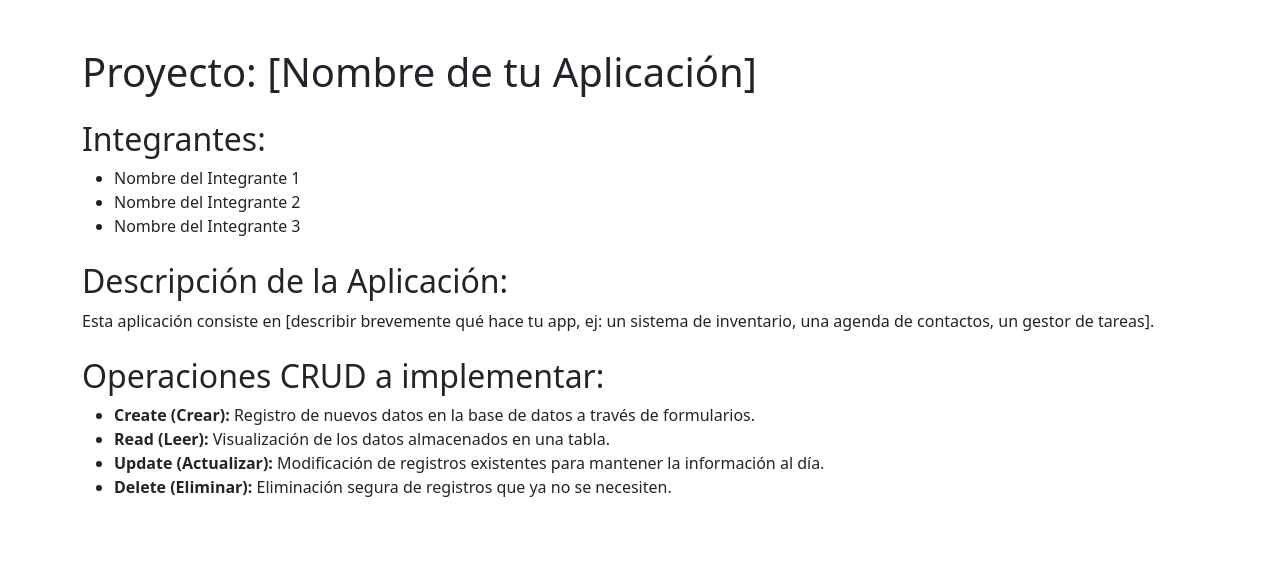
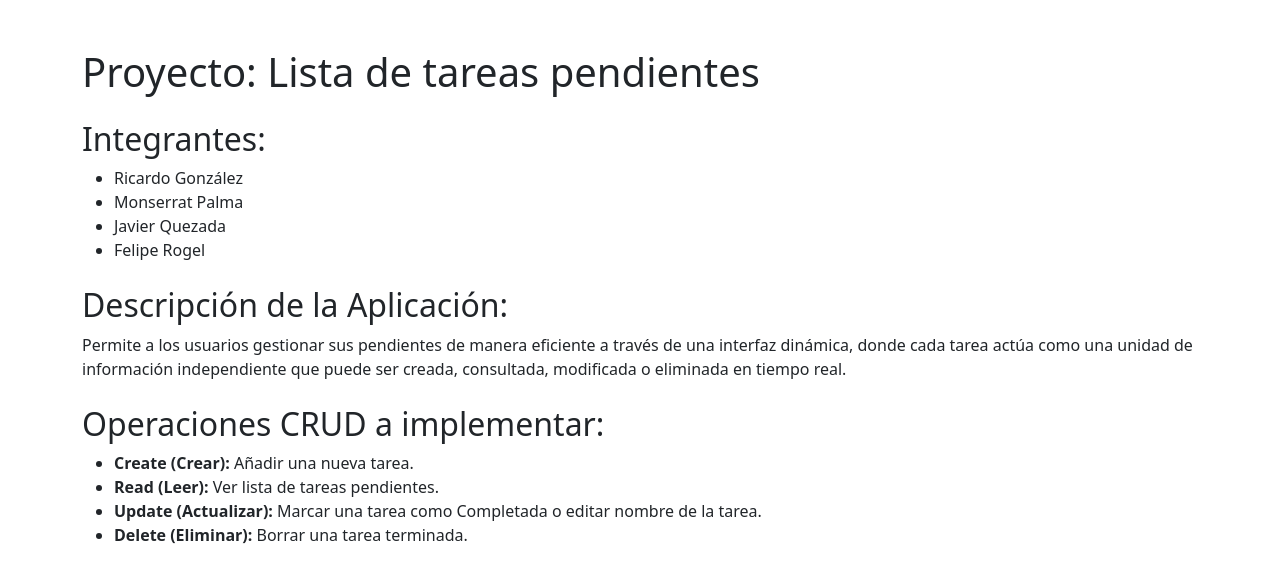
Before and after one commit to Mokantg/Taller_De_Ingenieria, a PHP site: page / in a window 1280 px wide. Shown: the top 583 px of the page. Run offline with PHP 8.4, Linux system fonts and the light colour scheme.

Commit message:
Estructura base de index.php

```diff
--- a/index.php
+++ b/index.php
@@ -2,34 +2,35 @@
 <html lang="es">
 <head>
     <meta charset="UTF-8">
-    <title>Proyecto CRUD - Grupo X</title>
+    <title>Proyecto CRUD</title>
     <link href="https://cdn.jsdelivr.net/npm/bootstrap@5.3.0/dist/css/bootstrap.min.css" rel="stylesheet">
 </head>
 <body class="container mt-5">
 
-    <h1>Proyecto: [Nombre de tu Aplicación]</h1>
+    <h1>Proyecto: Lista de tareas pendientes</h1>
 
     <section class="mt-4">
         <h2>Integrantes:</h2>
         <ul>
-            <li>Nombre del Integrante 1</li>
-            <li>Nombre del Integrante 2</li>
-            <li>Nombre del Integrante 3</li>
+            <li>Ricardo González</li>
+            <li>Monserrat Palma</li>
+            <li>Javier Quezada</li>
+            <li>Felipe Rogel</li>
         </ul>
     </section>
 
     <section class="mt-4">
         <h2>Descripción de la Aplicación:</h2>
-        <p>Esta aplicación consiste en [describir brevemente qué hace tu app, ej: un sistema de inventario, una agenda de contactos, un gestor de tareas].</p>
+        <p>Permite a los usuarios gestionar sus pendientes de manera eficiente a través de una interfaz dinámica, donde cada tarea actúa como una unidad de información independiente que puede ser creada, consultada, modificada o eliminada en tiempo real. </p>
     </section>
 
     <section class="mt-4">
         <h2>Operaciones CRUD a implementar:</h2>
         <ul>
-            <li><strong>Create (Crear):</strong> Registro de nuevos datos en la base de datos a través de formularios.</li>
-            <li><strong>Read (Leer):</strong> Visualización de los datos almacenados en una tabla.</li>
-            <li><strong>Update (Actualizar):</strong> Modificación de registros existentes para mantener la información al día.</li>
-            <li><strong>Delete (Eliminar):</strong> Eliminación segura de registros que ya no se necesiten.</li>
+            <li><strong>Create (Crear):</strong> Añadir una nueva tarea.</li>
+            <li><strong>Read (Leer):</strong> Ver lista de tareas pendientes.</li>
+            <li><strong>Update (Actualizar):</strong> Marcar una tarea como Completada o editar nombre de la tarea.</li>
+            <li><strong>Delete (Eliminar):</strong> Borrar una tarea terminada.</li>
         </ul>
     </section>
 
```
